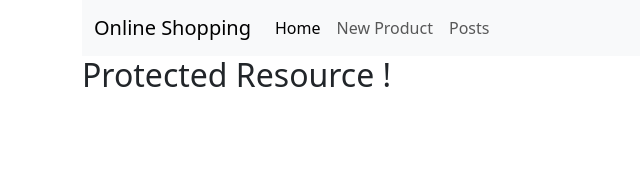
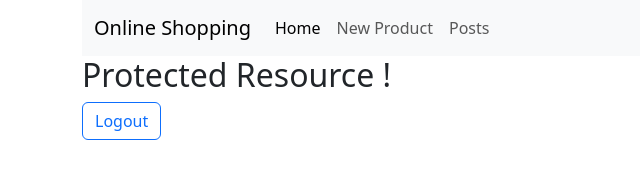
Before and after one commit to SumeetWajpe/EY_FullStack_March_24, a Next.js app in the folder NextJS/DAY9/onlineshopping_next_app/: page / in a window 1280 px wide. Shown: the top 192 px of the page, without its empty margins (0-640 px from the left). Built offline with nearby package versions, Linux system fonts and the light colour scheme; no server answers; sample sign-in values are in the browser's storage.

Commit message:
✨ Logout functionality

```diff
--- a/NextJS/DAY9/onlineshopping_next_app/src/app/page.js
+++ b/NextJS/DAY9/onlineshopping_next_app/src/app/page.js
@@ -2,6 +2,7 @@ import Image from "next/image";
 import styles from "./page.module.css";
 import { auth } from "./auth";
 import { redirect } from "next/navigation";
+import Link from "next/link";
 export default async function Home() {
   const session = await auth();
 
@@ -11,6 +12,9 @@ export default async function Home() {
   return (
     <main>
       <h2>Protected Resource !</h2>
+      <Link className="btn btn-outline-primary" href="/api/auth/signout">
+        Logout
+      </Link>
     </main>
   );
 }
```
